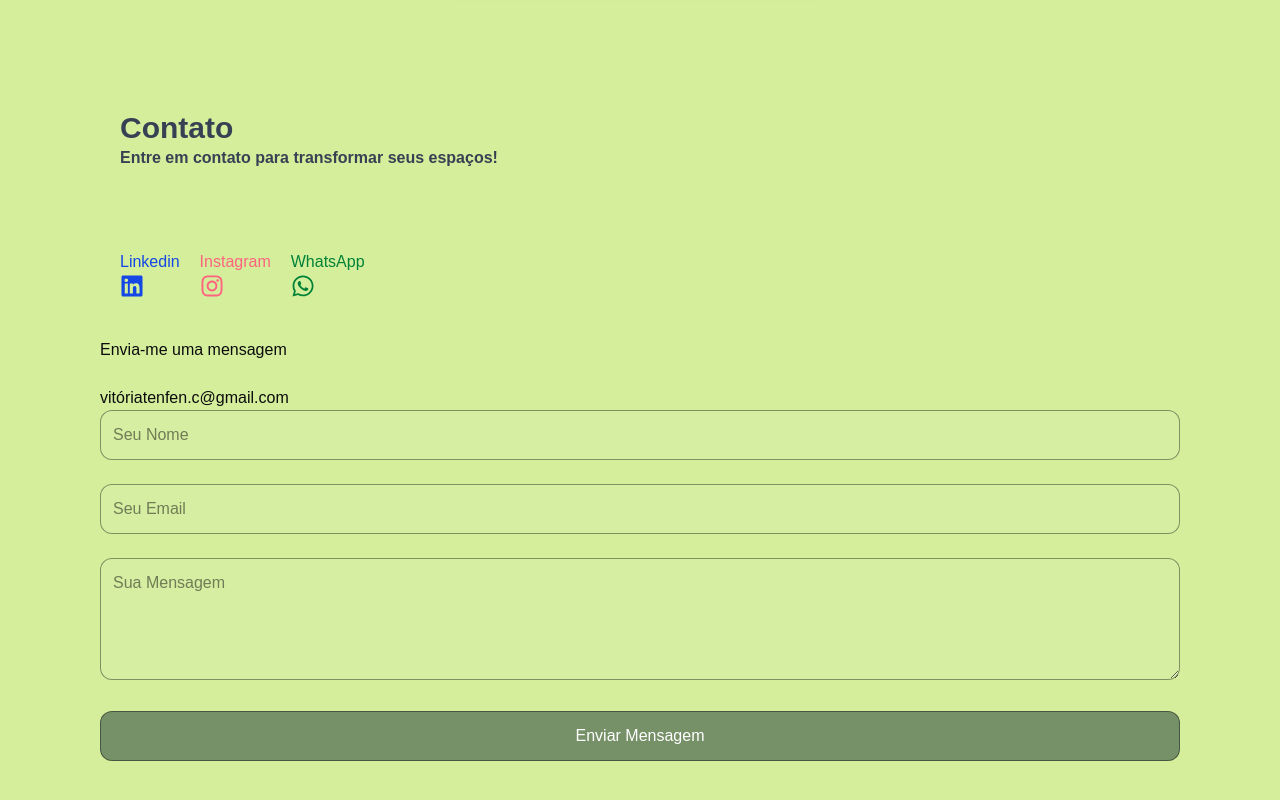
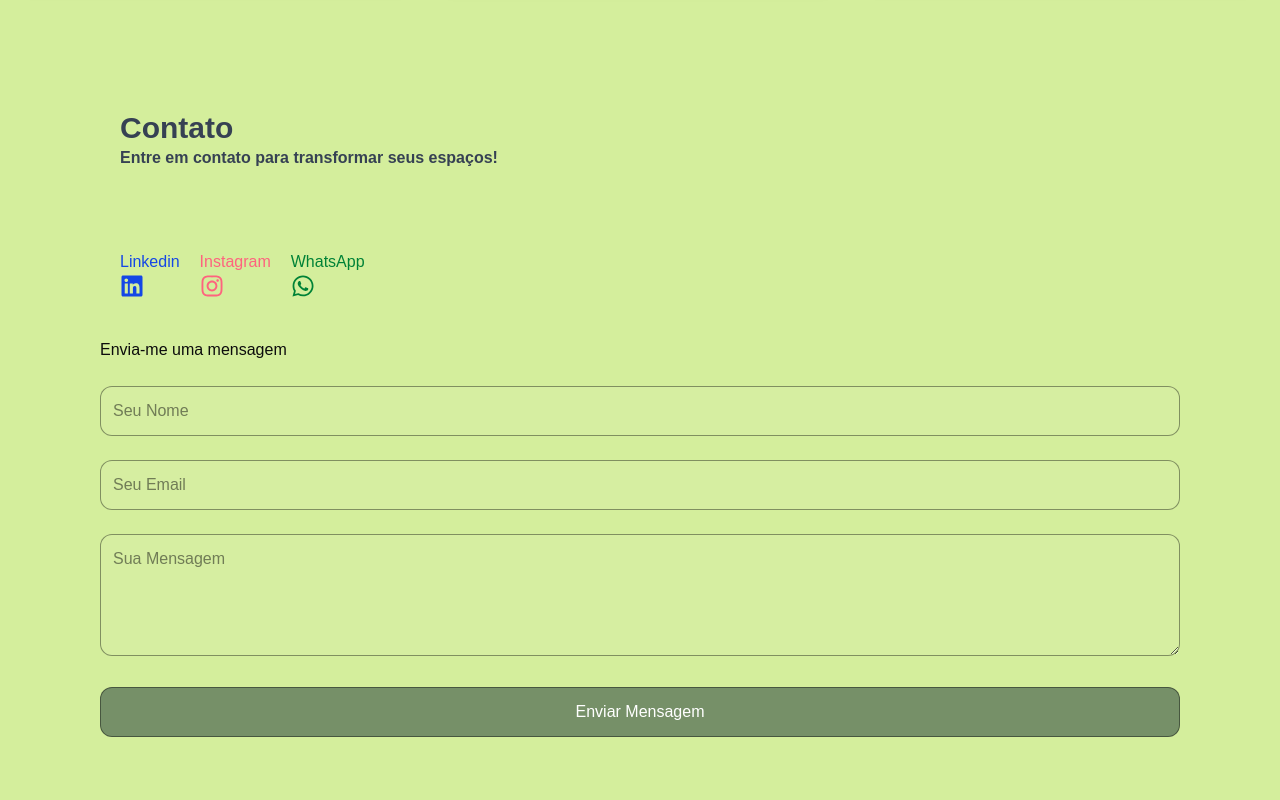
Before and after one commit to felipelima-Ti/portifolioVicc, a Next.js app: page / in a window 1280 px wide. Shown: the part 2613-3413 px from the top of the page. Built offline with nearby package versions, Linux system fonts and the light colour scheme.

Commit message:
update form email

```diff
--- a/src/app/page.jsx
+++ b/src/app/page.jsx
@@ -285,9 +285,8 @@ export default function Page() {
           </div>
           <p>Envia-me uma mensagem </p>
           <br></br>
-          vitóriatenfen.c@gmail.com
          <form
-  action="https://formsubmit.co/felipelima1114@gmail.com"
+  action="https://formsubmit.co/vitóriatenfen.c@gmail.com"
   method="POST"
   className="space-y-6"
 >
```
